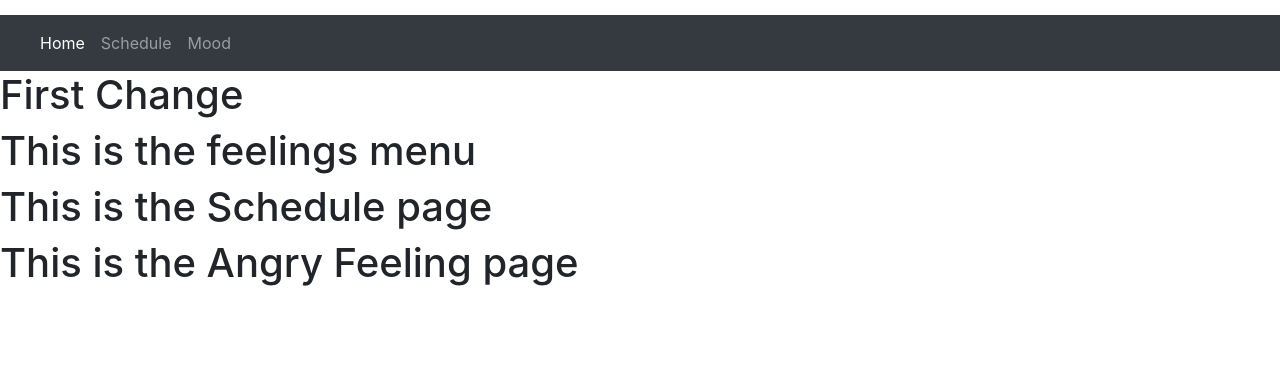
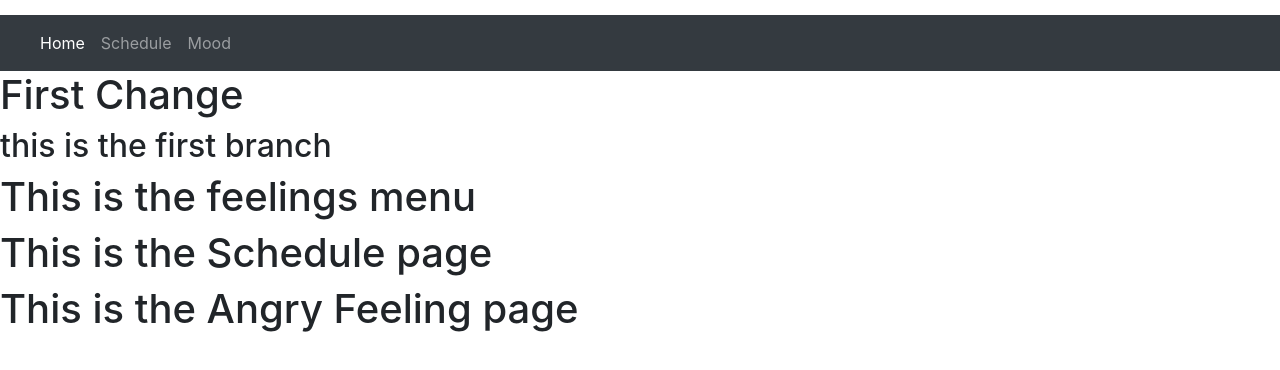
Before and after one commit to autismapp/autism_frontend, a React (Create React App) app: page / in a window 1280 px wide. Shown: the top 370 px of the page. Built offline with nearby package versions, Linux system fonts and the light colour scheme.

Commit message:
first branch

```diff
--- a/src/App.js
+++ b/src/App.js
@@ -10,6 +10,7 @@ function App() {
     <div className="App">
       <Navbar />
       <h1>First Change</h1>
+      <h2>this is the first branch</h2>
 
       <FeelingsMenu />
       <Schedule />
```
